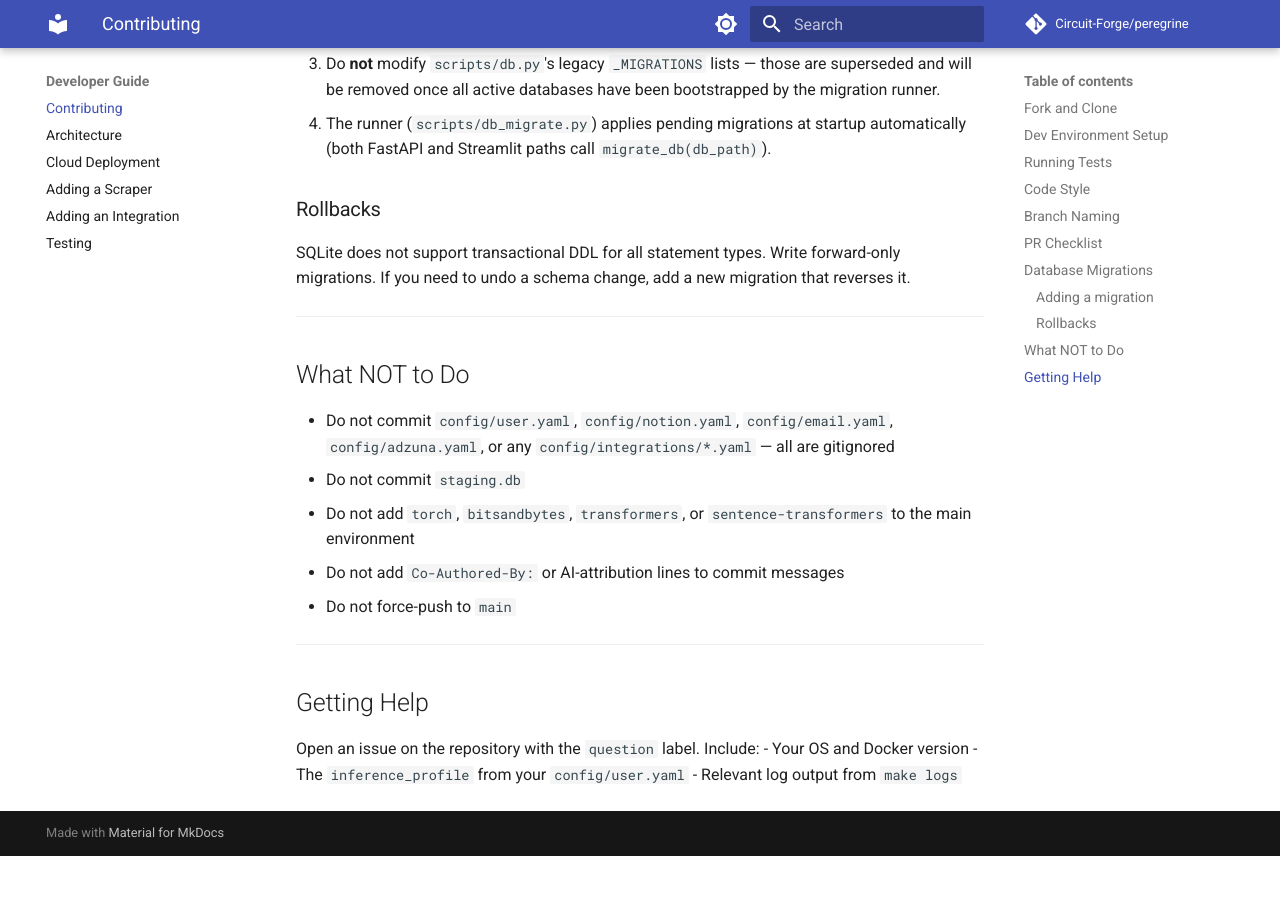
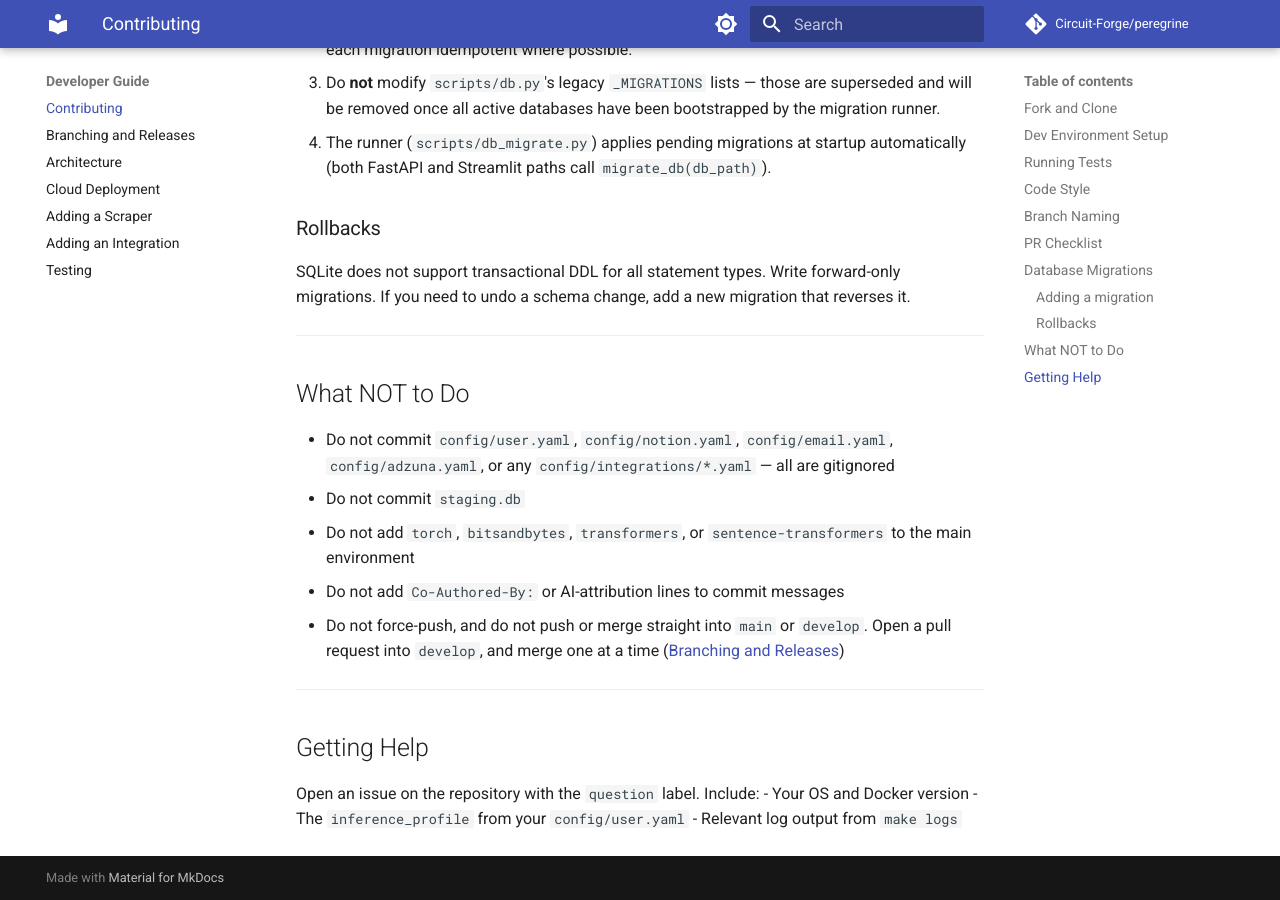
Before and after one commit to CircuitForgeLLC/peregrine, an MkDocs documentation site: the page built from docs/developer-guide/contributing.md, in a window 1280 px wide and 900 px high, scrolled down 3213 px. Built offline with MkDocs 1.6.1 and Material for MkDocs 9.7.7, drawn with Linux system fonts in a browser that asks for light colours; before the commit the page ends 4069 px from its top, so only the background shows below that; some of the changed text lies outside the part shown.

Commit message:
ci: adopt the develop, freeze, main flow: CI triggers and the branching guide
Feature work now reaches main through develop and a freeze branch, not straight into
main. Two feature PRs merged into main back to back left a cancelled run, shown as a
failure, on the first merge commit.

CI now runs once per change: on pull requests into main, develop and freeze/**, and on
pushes to main and develop. It no longer also runs on every push to feature/**, fix/**
and freeze/** branches, which started two full runs for a branch with an open PR.

docs/developer-guide/branching-and-releases.md describes the branches, the day to day
steps (including merging one PR at a time), cutting a release from a freeze branch, and
hotfixes. The contributor docs that said to branch from main now say develop.

Creating develop and the branch protection on main and develop follow separately.

Refs: https://git.circuitforge.tech/Circuit-Forge/peregrine/issues/275

````diff
--- a/docs/developer-guide/contributing.md
+++ b/docs/developer-guide/contributing.md
@@ -15,10 +15,11 @@ git clone https://git.circuitforge.tech/Circuit-Forge/peregrine
 cd peregrine
 ```
 
-Create a feature branch from `main`:
+Create a feature branch from `develop` (see [Branching and Releases](branching-and-releases.md) for the whole flow):
 
 ```bash
-git checkout -b feat/my-feature
+git fetch origin
+git switch -c feat/my-feature origin/develop
 ```
 
 ---
@@ -125,7 +126,7 @@ SQLite does not support transactional DDL for all statement types. Write forward
 - Do not commit `staging.db`
 - Do not add `torch`, `bitsandbytes`, `transformers`, or `sentence-transformers` to the main environment
 - Do not add `Co-Authored-By:` or AI-attribution lines to commit messages
-- Do not force-push to `main`
+- Do not force-push, and do not push or merge straight into `main` or `develop`. Open a pull request into `develop`, and merge one at a time ([Branching and Releases](branching-and-releases.md))
 
 ---
 
--- a/mkdocs.yml
+++ b/mkdocs.yml
@@ -63,6 +63,7 @@ nav:
     - Settings: user-guide/settings.md
   - Developer Guide:
     - Contributing: developer-guide/contributing.md
+    - Branching and Releases: developer-guide/branching-and-releases.md
     - Architecture: developer-guide/architecture.md
     - Cloud Deployment: developer-guide/cloud-deployment.md
     - Adding a Scraper: developer-guide/adding-scrapers.md
````
Also changed, not shown: CONTRIBUTING.md (+1 -1 lines), docs/developer-guide/branching-and-releases.md (added, +77 -0 lines), 1 other file.
